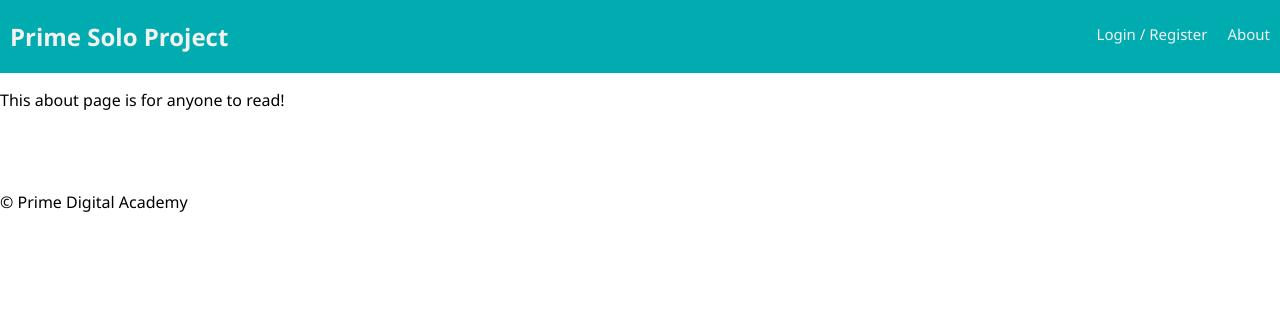
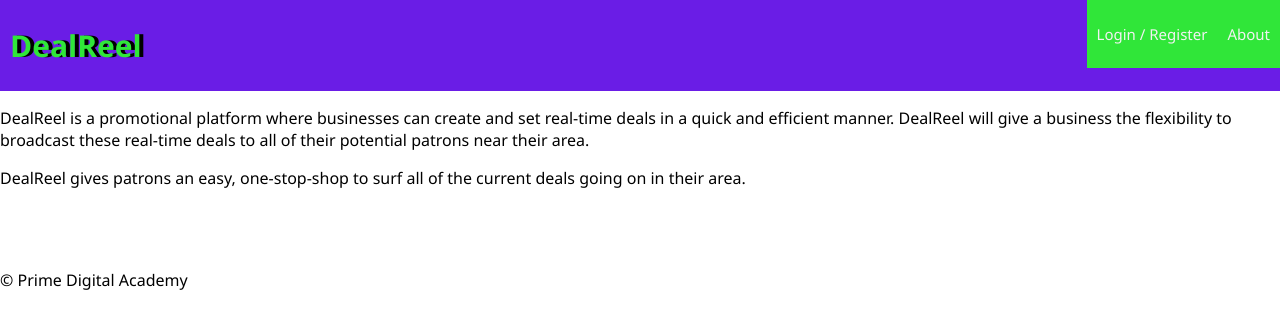
Before and after one commit to beckerluke/dealreel-prime-solo-project, a React app: page /#/about in a window 1280 px wide. Built offline with nearby package versions, Linux system fonts and the light colour scheme; no server answers.

Commit message:
experimented with styles

```diff
--- a/src/components/AboutPage/AboutPage.js
+++ b/src/components/AboutPage/AboutPage.js
@@ -9,7 +9,11 @@
   <div>
     <div>
       <p>
-        This about page is for anyone to read!
+        DealReel is a promotional platform where businesses can create and set real-time deals in a quick and efficient manner.
+        DealReel will give a business the flexibility to broadcast these real-time deals to all of their potential patrons near their area.
+      </p>
+      <p>
+        DealReel gives patrons an easy, one-stop-shop to surf all of the current deals going on in their area.
       </p>
     </div>
   </div>
--- a/src/components/App/App.css
+++ b/src/components/App/App.css
@@ -23,7 +23,7 @@
 }
 
 .log-in, .log-out, .register {
-  background-color: #00acb0;
+  background-color: #30e639;
   border-radius: 4px;
   color: #f8f8f8;
   min-height: 50px;
--- a/src/components/Nav/Nav.css
+++ b/src/components/Nav/Nav.css
@@ -1,20 +1,21 @@
 .nav-title {
-    font-size: 24px;
+    font-size: 30px;
     font-weight: 700;
     display: inline-block;
-    color: #f2f2f2;
+    color: #30e639;
     padding-left: 10px;
+    text-shadow: 4px 0 #000
 }
 
 .nav {
   overflow: hidden;
-  background-color: #00acb0;
+  background-color: rgb(106, 29, 230);
 }
 
 .nav-link {
   float: left;
   color: #f2f2f2;
-  background-color: #00acb0;
+  background-color: #30e639;
   text-align: center;
   padding: 24px 10px;
   text-decoration: none;
@@ -28,7 +29,7 @@
 }
 
 .nav-link:hover {
-  background-color: #008183;
+  background-color: rgb(106, 29, 230);
 }
 
 .nav-right {
--- a/src/components/Nav/Nav.js
+++ b/src/components/Nav/Nav.js
@@ -8,7 +8,7 @@
 const Nav = (props) => (
   <div className="nav">
     <Link to="/home">
-      <h2 className="nav-title">Prime Solo Project</h2>
+      <h2 className="nav-title">DealReel</h2>
     </Link>
     <div className="nav-right">
       <Link className="nav-link" to="/home">
```
